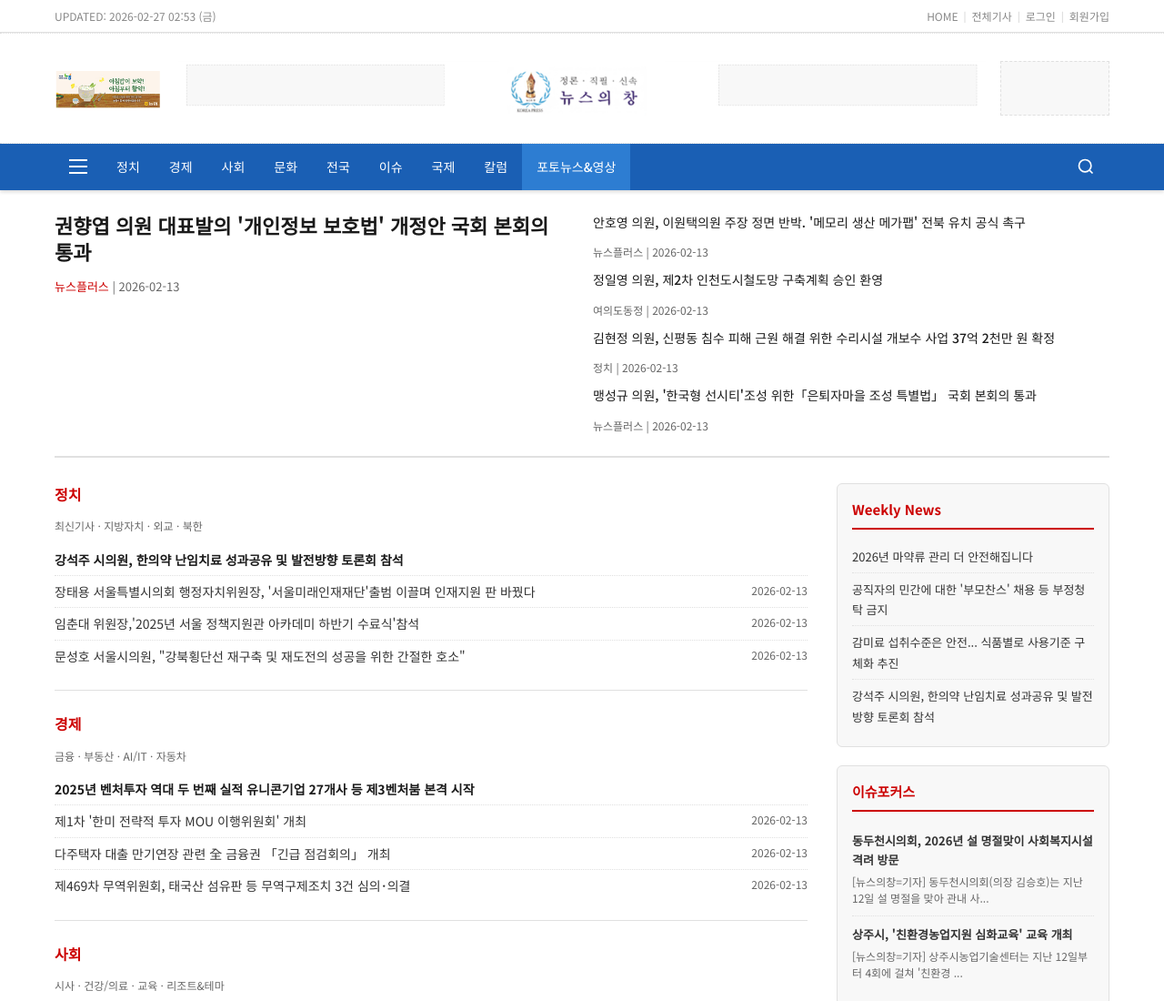
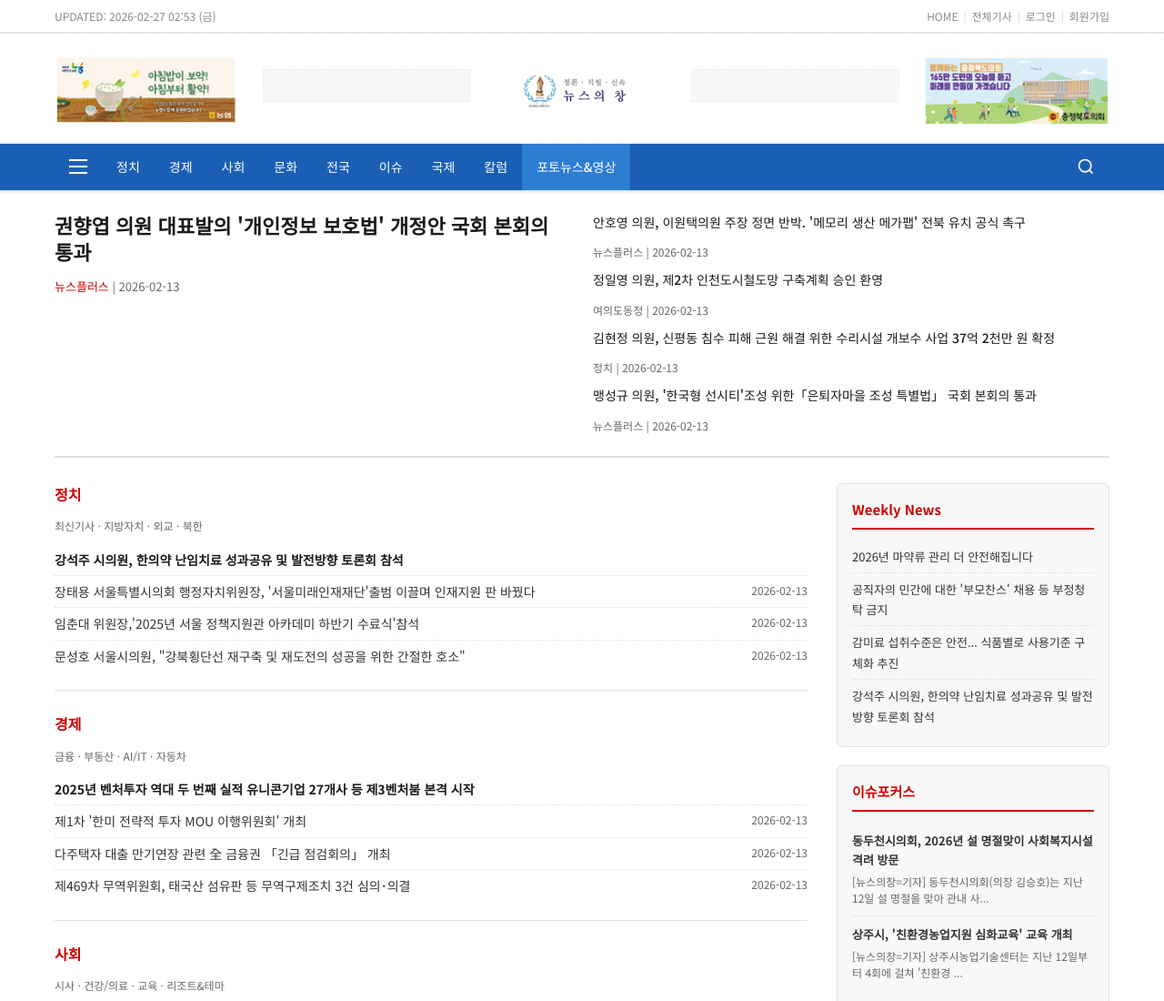
Before and after one commit to KIMOKKIM/newswindow, a plain HTML site: page index.html in a window 1280 px wide. Shown: the top 1100 px of the page at 91% size. Drawn offline with Linux system fonts and the light colour scheme.

Commit message:
Backup: 2026-02-27 11:53

```diff
--- a/index.html
+++ b/index.html
@@ -35,7 +35,9 @@
             <a href="index.html" class="logo-block">
                 <img src="images/logo-header.png" alt="뉴스의 창 - 정론 · 직필 · 신속 KOREA PRESS" class="logo-img">
             </a>
-            <div class="ad-slot ad-logo-right"><!-- 광고 영역 --></div>
+            <a href="https://council.chungbuk.kr/kr/main.do" target="_blank" rel="noopener noreferrer" class="header-partner-banner ad-logo-right" title="충청북도의회 - 함께하는 충청북도의회">
+                <img src="images/chungbuk-council-banner.png" alt="충청북도의회 - 함께하는 충청북도의회, 165만 도민의 오늘을 듣고 미래를 만들어 가겠습니다" class="partner-banner-img">
+            </a>
         </div>
     </div>
 
--- a/styles.css
+++ b/styles.css
@@ -96,10 +96,10 @@ a:hover {
 }
 
 .logo-section-inner {
-    display: grid;
-    grid-template-columns: minmax(120px, 1fr) auto minmax(120px, 1fr);
+    display: flex;
+    justify-content: space-between;
+    align-items: center;
     gap: 16px;
-    align-items: center;
     min-height: 80px;
 }
 
@@ -110,10 +110,8 @@ a:hover {
 }
 
 .header-partner-banner {
-    display: flex;
-    align-items: center;
-    justify-content: flex-start;
-    max-width: 100%;
+    display: block;
+    flex-shrink: 0;
     min-height: 60px;
 }
 
@@ -761,7 +759,7 @@ a:hover {
 
 @media (max-width: 480px) {
     .logo-section-inner {
-        grid-template-columns: 1fr;
+        flex-direction: column;
     }
 
     .logo-img {
```
Also changed, not shown: images/chungbuk-council-banner.png (added).
